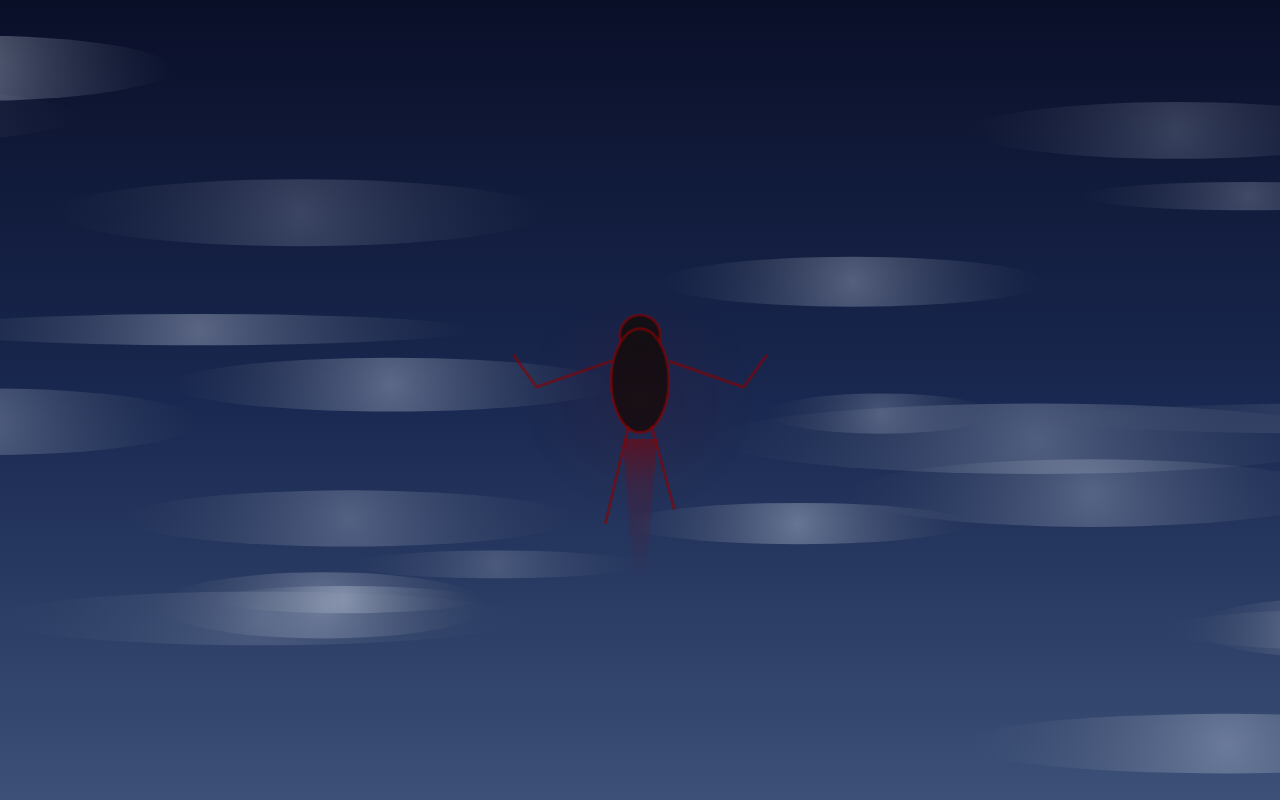
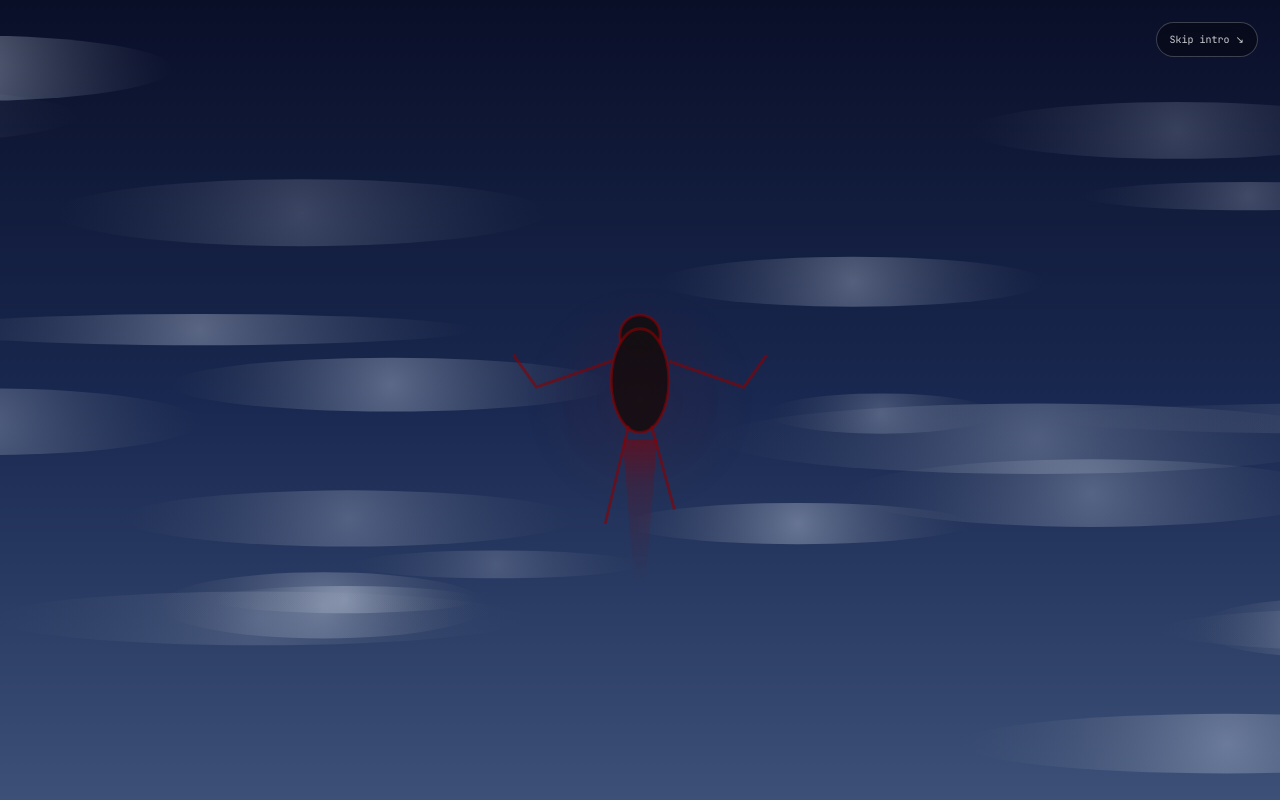
Before and after one commit to Manidhar8008/mw-ai-cinematic, a React (Vite) app: page / in a window 1280 px wide. Built offline with nearby package versions, Linux system fonts and the light colour scheme; a web font is replaced by a local one.

Commit message:
feat: load landing visual system

```diff
--- a/src/styles/index.css
+++ b/src/styles/index.css
@@ -1,3 +1,4 @@
 @import './fonts.css';
 @import './tailwind.css';
 @import './theme.css';
+@import './landing.css';
```
